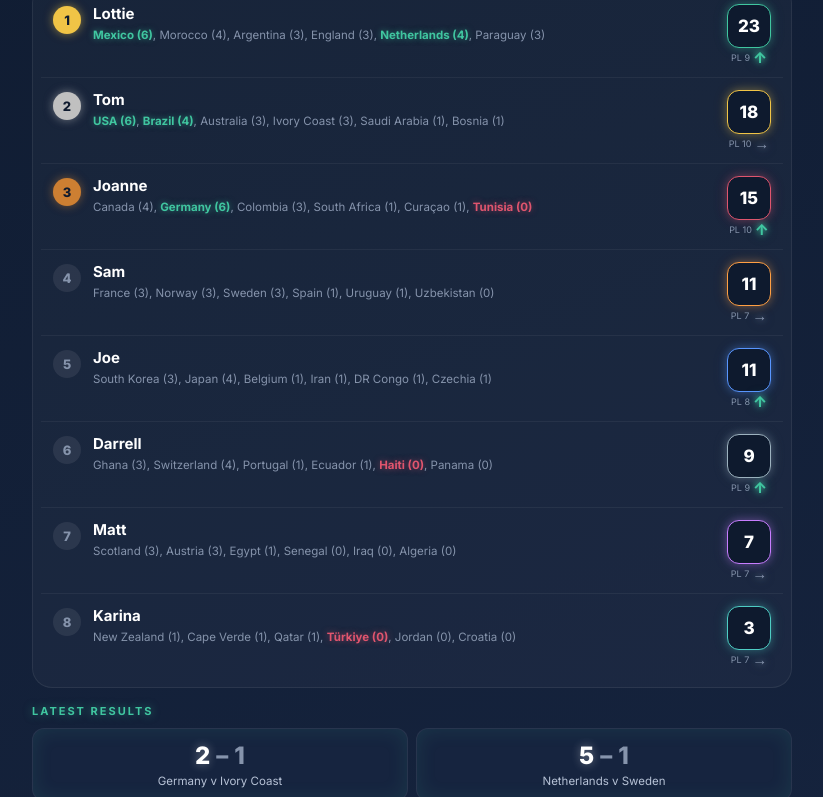
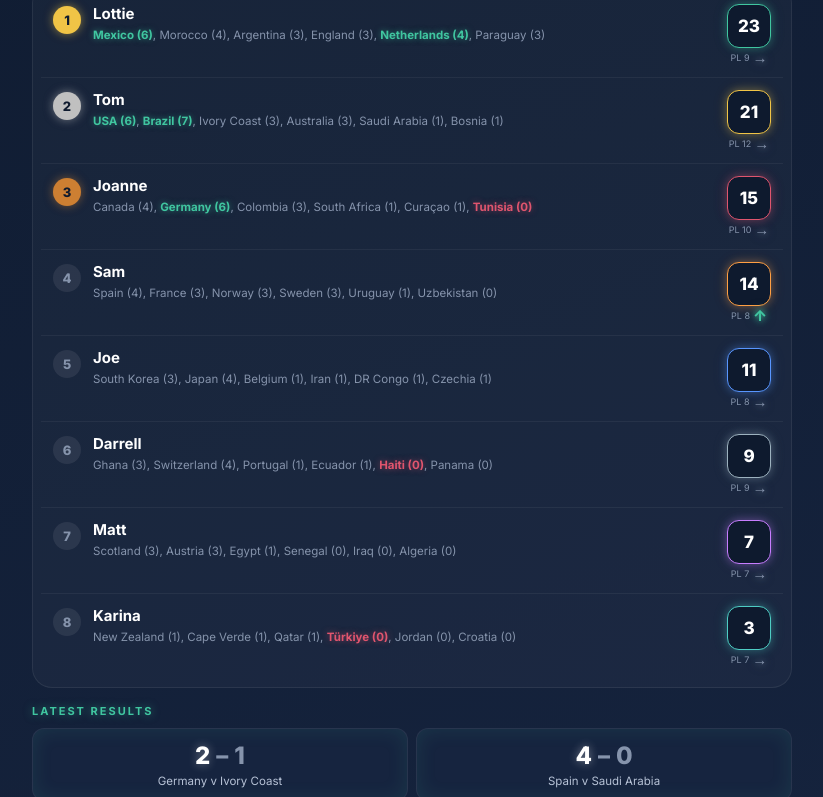
Before and after one commit to PortsDayOne/worldcup-sweepstake, a React (Vite) app in the folder sweepstake-site/: page / in a window 1280 px wide. Shown: the part 566-1363 px from the top of the page, without its empty margins (228-1051 px from the left). Built offline with nearby package versions, Linux system fonts and the light colour scheme.

Commit message:
Update data.js

```diff
--- a/sweepstake-site/src/data.js
+++ b/sweepstake-site/src/data.js
@@ -9,9 +9,9 @@ export const LAST_UPDATED = "21 June 2026 · after 40 matches";
 // Keep them in any order — the site sorts by points automatically.
 export const PLAYERS = [
   { name: "Lottie",  color: "#40C6A0", total: 23, played: 9,  teams: "Mexico (6), Morocco (4), Argentina (3), England (3), Netherlands (4), Paraguay (3)" },
-  { name: "Tom",     color: "#F0C446", total: 18, played: 10, teams: "USA (6), Brazil (4), Australia (3), Ivory Coast (3), Saudi Arabia (1), Bosnia (1)" },
+  { name: "Tom",     color: "#F0C446", total: 21, played: 12, teams: "USA (6), Brazil (7), Ivory Coast (3), Australia (3), Saudi Arabia (1), Bosnia (1)" },
   { name: "Joanne",  color: "#E0556E", total: 15, played: 10, teams: "Canada (4), Germany (6), Colombia (3), South Africa (1), Curaçao (1), Tunisia (0)" },
-  { name: "Sam",     color: "#FF9F43", total: 11, played: 7,  teams: "France (3), Norway (3), Sweden (3), Spain (1), Uruguay (1), Uzbekistan (0)" },
+  { name: "Sam",     color: "#FF9F43", total: 14, played: 8,  teams: "Spain (4), France (3), Norway (3), Sweden (3), Uruguay (1), Uzbekistan (0)" },
   { name: "Joe",     color: "#5896FF", total: 11, played: 8,  teams: "South Korea (3), Japan (4), Belgium (1), Iran (1), DR Congo (1), Czechia (1)" },
   { name: "Darrell", color: "#9DB2BF", total: 9,  played: 9,  teams: "Ghana (3), Switzerland (4), Portugal (1), Ecuador (1), Haiti (0), Panama (0)" },
   { name: "Matt",    color: "#C77DFF", total: 7,  played: 7,  teams: "Scotland (3), Austria (3), Egypt (1), Senegal (0), Iraq (0), Algeria (0)" },
@@ -30,14 +30,16 @@ export const PROGRESSION = [
   { day: "16 Jun",    Tom: 12, Lottie: 8, Joe: 6, Joanne: 4, Matt: 7, Sam: 11, Karina: 3, Darrell: 1 },
   { day: "17 Jun",    Tom: 12, Lottie: 11, Joe: 7, Joanne: 7, Matt: 7, Sam: 11, Karina: 3, Darrell: 5 },
   { day: "18 Jun",    Tom: 12, Lottie: 14, Joe: 8, Joanne: 11, Matt: 7, Sam: 11, Karina: 3, Darrell: 8 },
-  { day: "19 Jun",    Tom: 18, Lottie: 20, Joe: 8, Joanne: 11, Matt: 7, Sam: 11, Karina: 3, Darrell: 8 },
-  { day: "20 Jun",    Tom: 18, Lottie: 23, Joe: 11, Joanne: 15, Matt: 7, Sam: 11, Karina: 3, Darrell: 9 },
+  { day: "19 Jun",    Tom: 18, Lottie: 20, Joe: 8,  Joanne: 11, Matt: 7, Sam: 11, Karina: 3, Darrell: 8 },
+  { day: "20 Jun",    Tom: 21, Lottie: 23, Joe: 8,  Joanne: 14, Matt: 7, Sam: 11, Karina: 3, Darrell: 8 },
+  { day: "21 Jun",    Tom: 21, Lottie: 23, Joe: 11, Joanne: 15, Matt: 7, Sam: 11, Karina: 3, Darrell: 9 },
+  { day: "21 Jun pm", Tom: 21, Lottie: 23, Joe: 11, Joanne: 15, Matt: 7, Sam: 14, Karina: 3, Darrell: 9 },
 ];
 
 // Most recent results to show as score cards.
 export const RECENT = [
   { a: "Germany",     ga: 2, gb: 1, b: "Ivory Coast" },
-  { a: "Netherlands", ga: 5, gb: 1, b: "Sweden" },
+  { a: "Spain",       ga: 4, gb: 0, b: "Saudi Arabia" },
   { a: "Japan",       ga: 4, gb: 0, b: "Tunisia" },
   { a: "Ecuador",     ga: 0, gb: 0, b: "Curaçao" },
 ];
```
